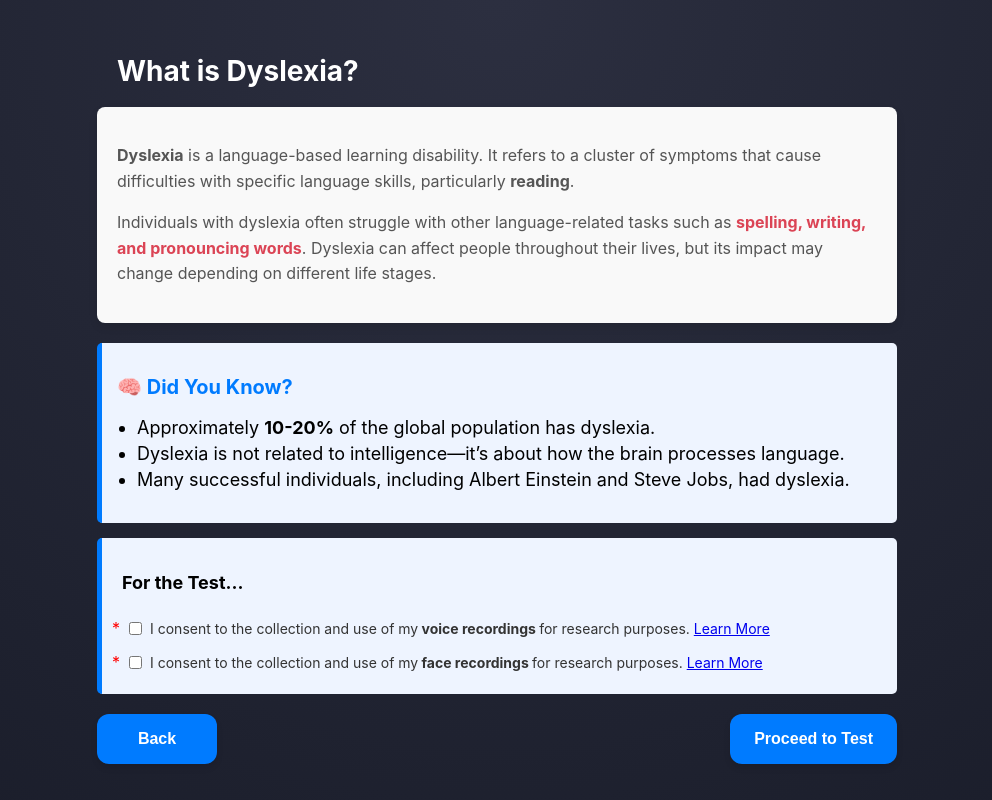
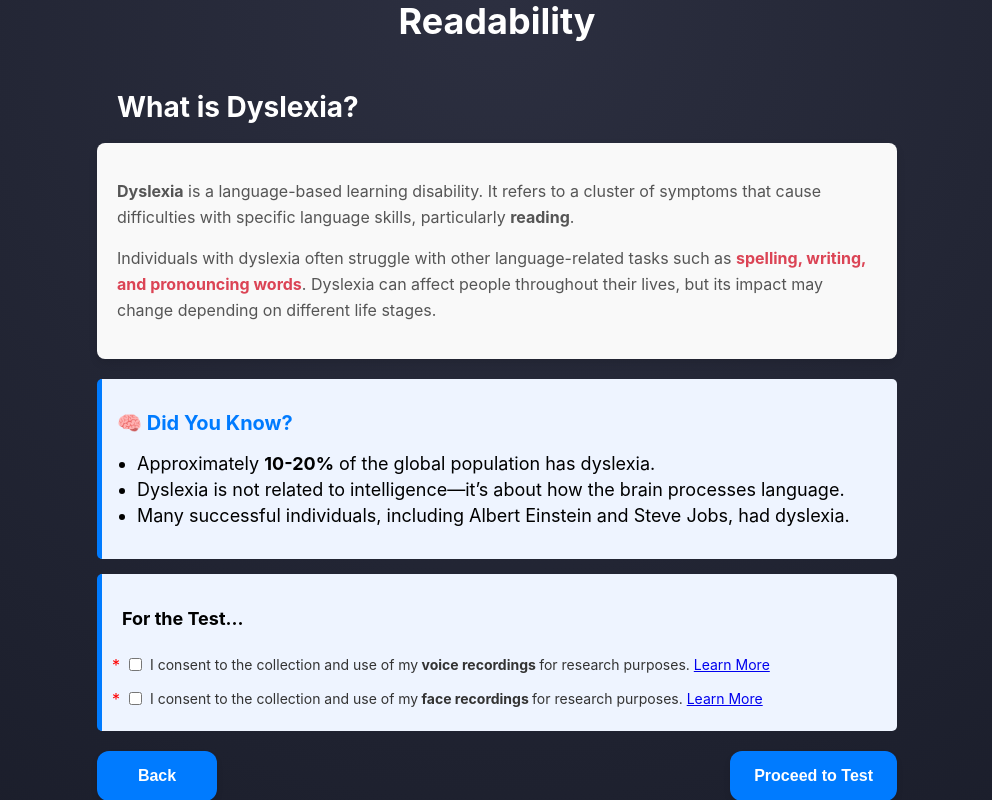
Before and after one commit to shot-salmon/Dyslexia-Catcher, a React (Create React App) app: page /explain in a window 1280 px wide. Shown: the whole page, without its empty margins (143-1135 px from the left). Built offline with nearby package versions, Linux system fonts and the light colour scheme.

Commit message:
modifying font size and add title

```diff
--- a/src/pages/DyslexiaExp.jsx
+++ b/src/pages/DyslexiaExp.jsx
@@ -18,6 +18,9 @@ const DyslexiaExp = () => {
 
   return (
     <div className="background">
+      <div className="w-full flex justify-start">
+        <h1 className="text-2xl font-bold">Readability</h1>
+      </div>
       <div className="dyslexia-container">
         <h1 className="title">What is Dyslexia?</h1>
 
--- a/src/pages/DyslexiaTestIntro.jsx
+++ b/src/pages/DyslexiaTestIntro.jsx
@@ -5,11 +5,11 @@ import "./pages.css";
 
 const DyslexiaTestIntro = () => {
   const navigate = useNavigate();
-  const [scrambledText, setScrambledText] = useState("Welcome to HopperHack Dyslexia Test!");
+  const [scrambledText, setScrambledText] = useState("Readability");
   const [mousePos, setMousePos] = useState({ x: 0, y: 0});
 
   useEffect(() => {
-    const originalText = "Welcome to HopperHack Dyslexia Test!";
+    const originalText = "Readability";
     let scrambled = originalText
       .split("")
       .map(value => ({ value, sort: Math.random() })) // 객체 형태로 정렬
@@ -46,9 +46,10 @@ const DyslexiaTestIntro = () => {
       <span className="blurred-text moving-text" style={{ left: `${80 + mousePos.x * 0.02}%`, top: `${20 + mousePos.y * 0.02}%` }}>confusion</span>
 
       <div>
-        <h1 className="scrambled-text">
+        <h3 className="scrambled-text">
           {scrambledText}
-        </h1>
+        </h3>
+        <p>Welcome to HopperHack Dyslexia Test!</p>
         <p>
           Have you ever felt strangely{" "}
           <span className="shake-text" style={{ color: "#DB4455" }}>
--- a/src/pages/Result.jsx
+++ b/src/pages/Result.jsx
@@ -33,7 +33,11 @@ const Result = () => {
   }
 
   return (
+    <div className="background">
     <div className="result-container">
+        <div className="headerOf">
+        <h1>Readability</h1>
+      </div>
       <h2 style={{color: "white"}}>📝 Dyslexia Analysis Result</h2>
 
       {resultData ? (
@@ -113,6 +117,7 @@ const Result = () => {
         Restart Test
       </button>
     </div>
+    </div>
   );
 };
 
--- a/src/pages/Test.jsx
+++ b/src/pages/Test.jsx
@@ -67,6 +67,9 @@ const Practice = () => {
 
   return (
     <div className="background">
+      <div className="headerOf">
+        <h1>Readability</h1>
+      </div>
       <div className="practice-container">
         {!showText ? (
           <div>
@@ -84,7 +87,7 @@ const Practice = () => {
               {currentIndex + 1} / {textList.length}
             </div>
             {textList[currentIndex] && (
-              <p key={textList[currentIndex].id} style={{ color: "black" }}>
+              <p key={textList[currentIndex].id} style={{ color: "black", fontSize: "30spx"}}>
                 {textList[currentIndex].text}
               </p>
             )}
--- a/src/pages/TestInstruction.jsx
+++ b/src/pages/TestInstruction.jsx
@@ -102,6 +102,9 @@ const TestInstructions = () => {
 
   return (
     <div className="background">
+      <div className="w-full flex justify-start">
+        <h1 className="text-2xl font-bold">Readability</h1>
+      </div>
       <div className="test-container">
         {/* 좌측: 설명 텍스트 */}
         <div className="test-description">
--- a/src/pages/pages.css
+++ b/src/pages/pages.css
@@ -9,6 +9,14 @@
     justify-content: center;
     align-items: center;
     flex-direction: column;
+}
+
+.headerOf {
+  font-size: 20px;
+  text-align: left;
+  display: flex;
+  justify-content: flex-start ;
+  margin: -30px;
 }
 
 /* 흐릿한 텍스트 패턴 */
@@ -69,8 +77,9 @@
 .dyslexia-container {
   max-width: 800px;
   margin: auto;
-  padding: 20px;
+  padding: 5px;
   text-align: left;
+  margin-bottom: 20px;
 }
 
 .title {
@@ -336,7 +345,7 @@
   font-size: 18px;
   font-weight: bold;
   line-height: 1.6;
-  max-width: 600px;
+  max-width: 900px;
   margin: auto;
   background: #f8f9fa;
   padding: 20px;
--- a/src/pages/practice.jsx
+++ b/src/pages/practice.jsx
@@ -63,6 +63,9 @@ const Practice = () => {
 
   return (
     <div className="background">
+      <div className="headerOf">
+        <h1>Readability</h1>
+      </div>
       <div className="practice-container">
         {!showText ? (
           <div>
@@ -78,7 +81,7 @@ const Practice = () => {
           </div>
         ) : (
           <div className="text-display">
-            <p style={{ color: "black" }}>{practiceText}</p>
+            <p style={{ color: "black", fontSize: "38px"}}>{practiceText}</p>
 
             {!hideTimer && (
               <div className="timer">⏳ Time Left: {recordTime}s</div>
```
